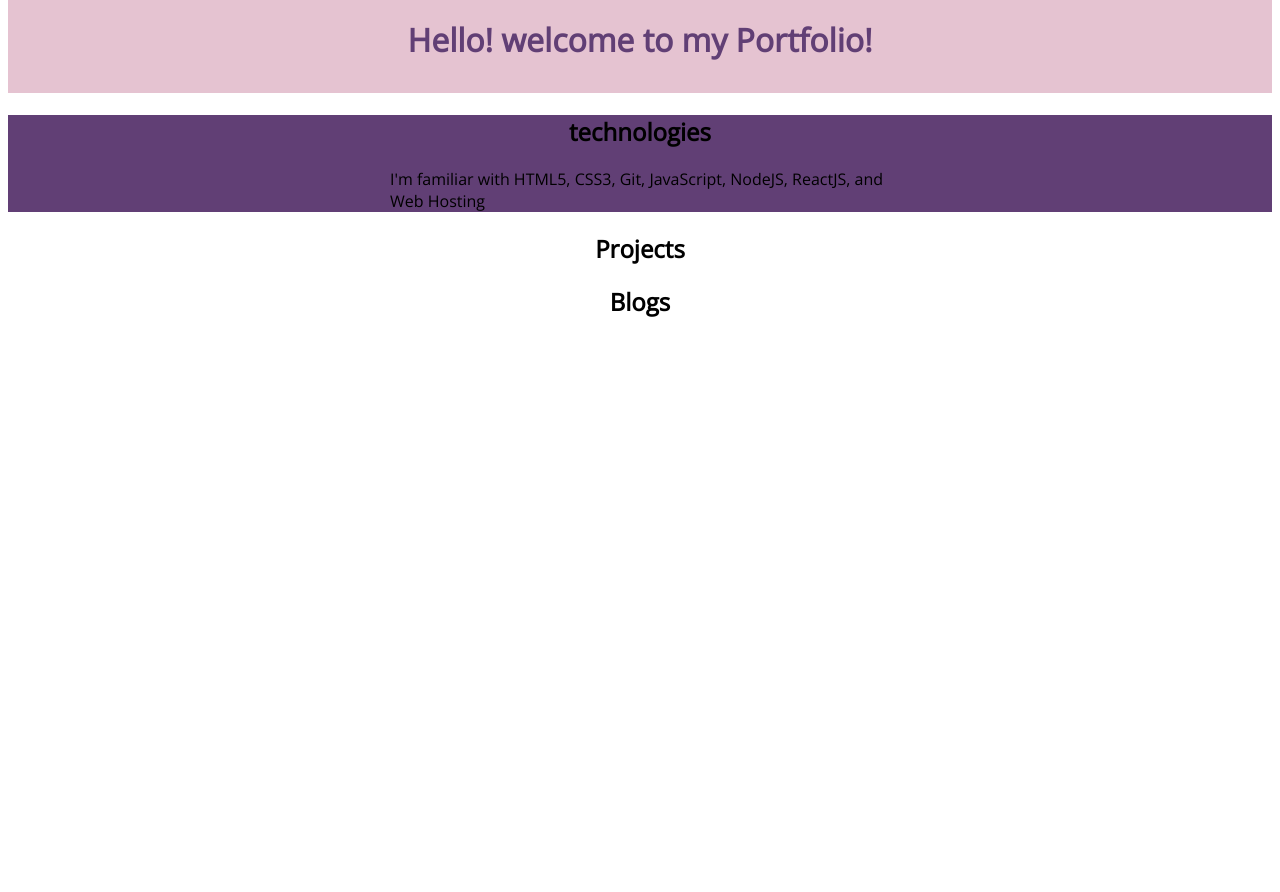
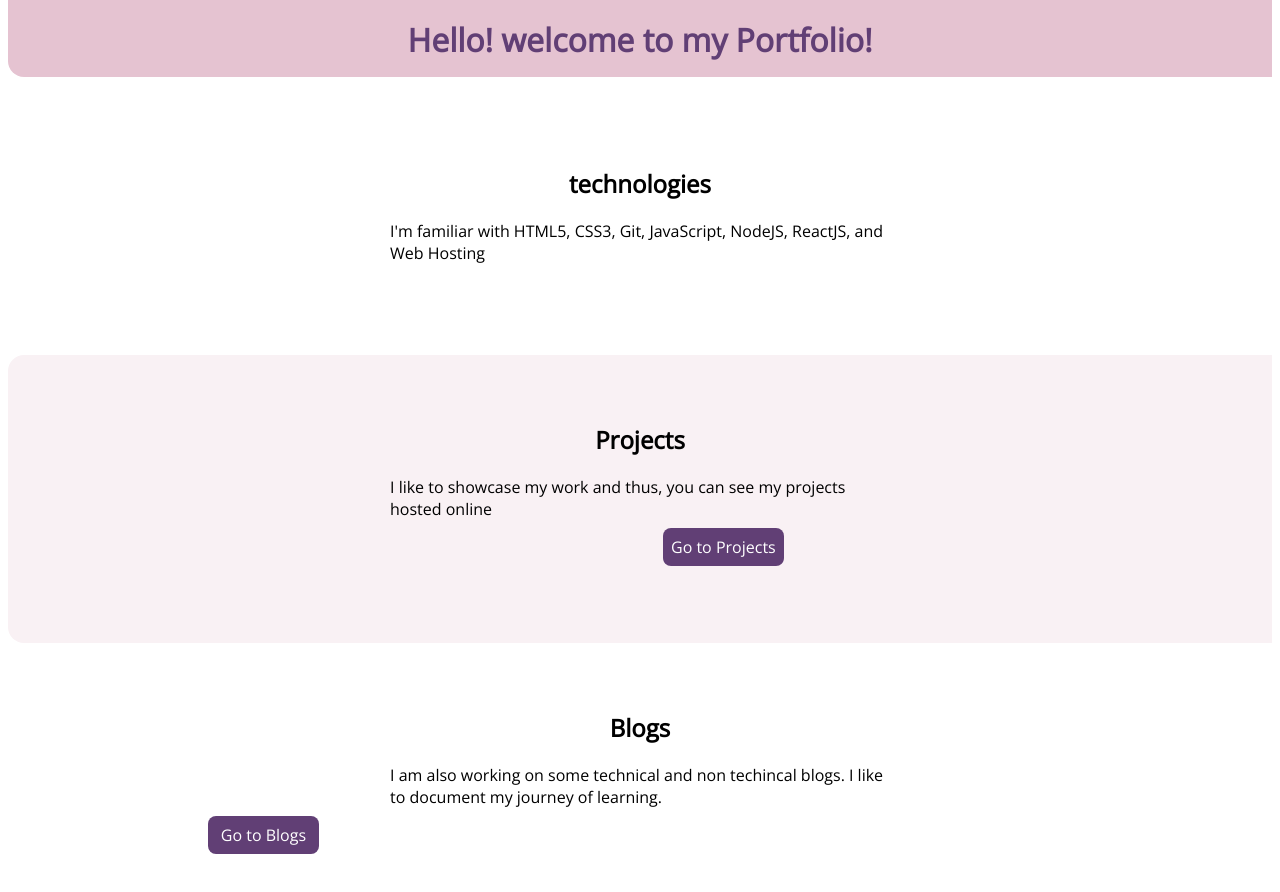
Before and after one commit to omkarpatill/omkarpatil_portfolio, a plain HTML site: page index.html in a window 1280 px wide. Shown: the part 710-1602 px from the top of the page. Before the commit the page ends 1047 px from the top, so only its background shows below. Drawn offline with nearby package versions, Linux system fonts and the light colour scheme.

Commit message:
feature:Added links in section

```diff
--- a/index.html
+++ b/index.html
@@ -29,21 +29,29 @@
                 <p>
                     I'm familiar with HTML5, CSS3, Git, JavaScript, NodeJS, ReactJS, and Web Hosting
                 </p>
+
             </div>
          </section>
 
         <section class="section project">
             <div class="container-centre"><h1>Projects</h1>
                 <p>
+                    I like to showcase my work and thus, you can see my projects hosted online
                 </p>
+
+
             </div>
+            <a class="link-project" href="/">Go to Projects</a>
         </section>
 
-        <section class="section project">
+        <section class="section blog">
             <div class="container-centre"><h1>Blogs</h1>
                 <p>
+                    I am also working on some technical and non techincal blogs. I like to document my journey of learning.
                 </p>
+
             </div>
+            <a class="link-blog" href="/">Go to Blogs</a>
         </section>
 </body>
 </html>
--- a/styles.css
+++ b/styles.css
@@ -48,6 +48,7 @@ border-bottom-left-radius: 1rem;
     padding-top: 4rem;
     background-color: var(--secondary-color);
     border-top-left-radius: 1rem;
+    border-bottom-left-radius: 1rem;
 }
 
 .hero .img-hero{
@@ -60,7 +61,7 @@ border-bottom-left-radius: 1rem;
 .hero .header-text{
     color: var(--primary-color);
     text-align: center;
-    padding-bottom: 2rem;
+    padding-bottom: 1rem;
 }
 
 .section h1{
@@ -74,5 +75,42 @@ border-bottom-left-radius: 1rem;
 }
 
 .tech{
+    background-color: white;
+    padding-top: 3rem;
+    padding-bottom: 3rem;
+    block-size: 10rem;
+}
+.project{
+    background-color: #F9F1F4;
+    padding-top: 3rem;
+    padding-bottom: 3rem;
+    border-top-left-radius: 1rem;
+    border-bottom-left-radius: 1rem;
+    block-size: 12rem;
+}
+.blog{
+    background-color: white;
+    padding-top: 3rem;
+    padding-bottom: 3rem;
+    block-size: 12rem;
+
+}
+.section .link-project{
     background-color: var(--primary-color);
+    border-radius: 0.5rem;
+    padding: 0.5rem 0.5rem;
+    text-decoration: none;
+    color: white;
+    margin-left: 655px;
+
 }
+.section .link-blog{
+    background-color: var(--primary-color);
+    text-decoration: none;
+    border-radius: 0.5rem;
+    padding: 0.5rem 0.8rem;
+    text-decoration: none;
+    color: white;
+    margin-left: 200px;
+
+}
```
